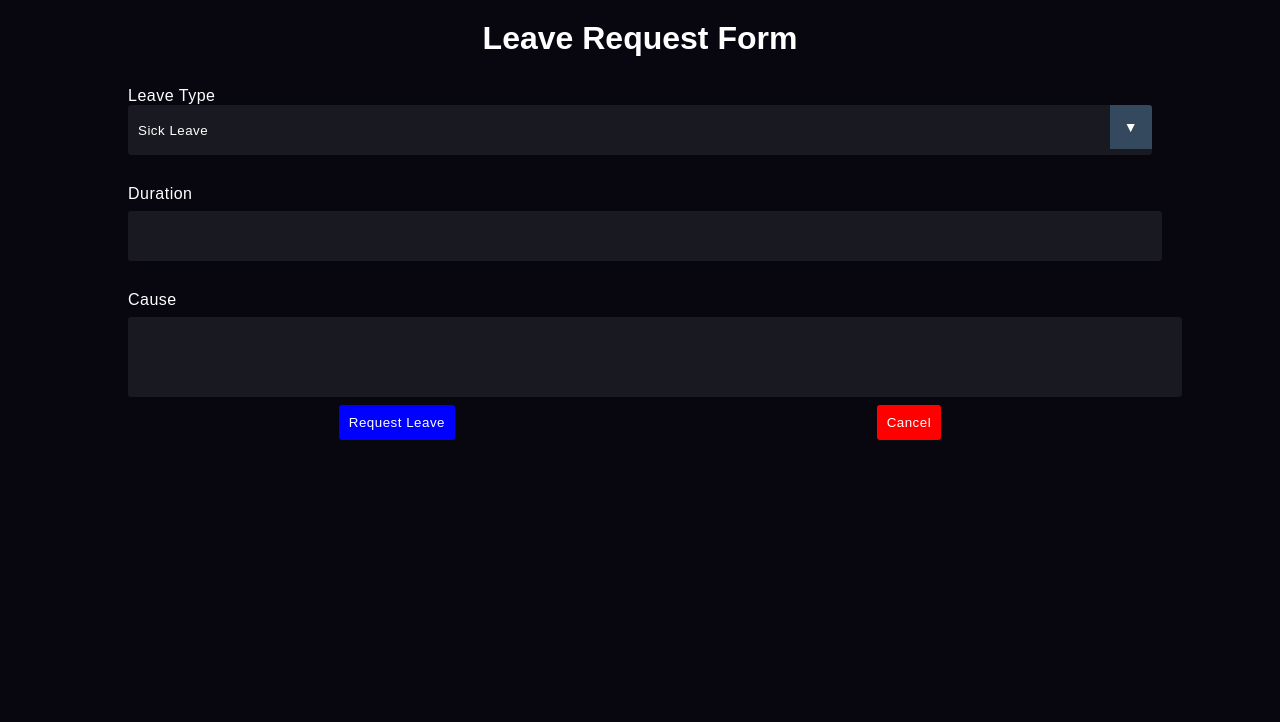
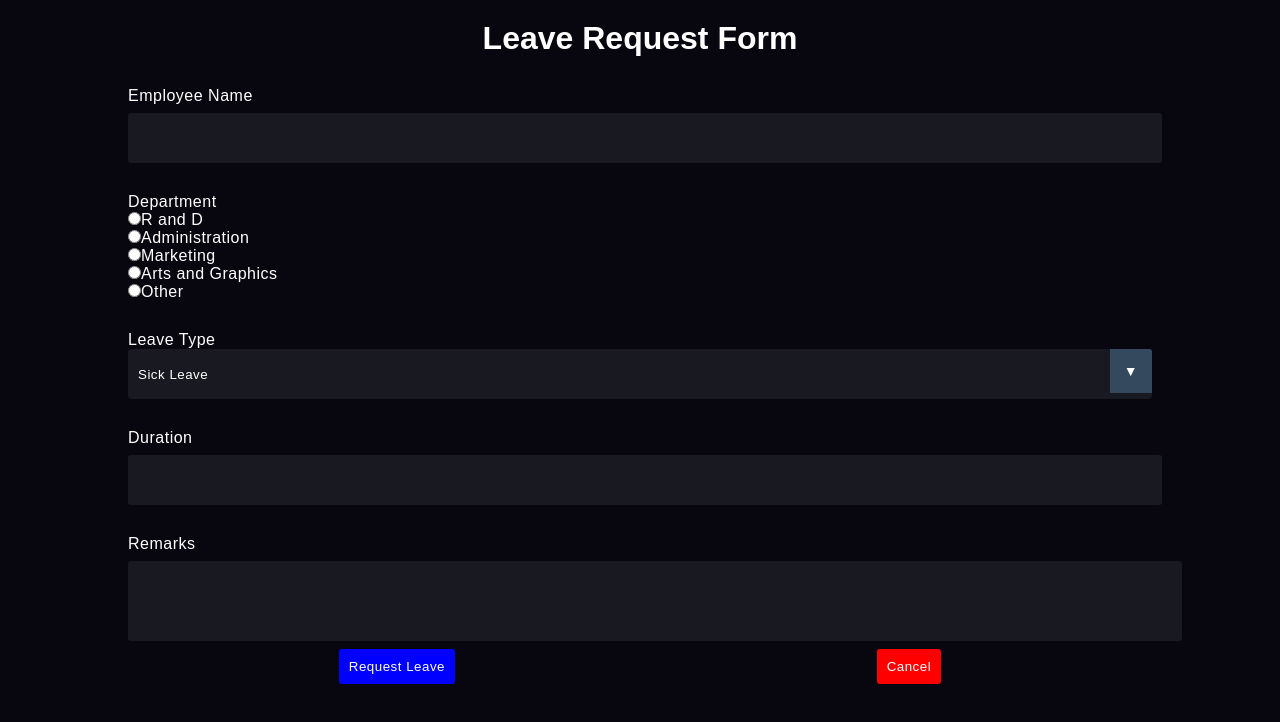
Before and after one commit to Yashaswe/leave-management, a React (Vite) app in the folder leave-management-frontend/: page /leave-request in a window 1280 px wide. Shown: the top 722 px of the page. Built offline with nearby package versions, Linux system fonts and the light colour scheme; sample sign-in values are in the browser's storage.

Commit message:
added elements to leave request form

```diff
--- a/leave-management-frontend/src/components/LeaveReq.jsx
+++ b/leave-management-frontend/src/components/LeaveReq.jsx
@@ -3,6 +3,47 @@ const LeaveReq = () => {
     <div className="leaveReqForm">
       <h1 className="title">Leave Request Form</h1>
       <form>
+        <div className="leaveReqElement employee_name">
+          <label>Employee Name </label>
+          <input type="text" className="inputText"></input>
+        </div>
+        <div className="leaveReqElement department_type">
+          <label>Department </label>
+          <br />
+          <input type="radio" id="rnd" name="department" value="rnd" />
+          <label>R and D</label>
+          <br />
+
+          <input
+            type="radio"
+            id="administration"
+            name="department"
+            value="administration"
+          />
+          <label>Administration</label>
+          <br />
+
+          <input
+            type="radio"
+            id="marketing"
+            name="department"
+            value="marketing"
+          />
+          <label>Marketing</label>
+          <br />
+          <input
+            type="radio"
+            id="artsAndGraphics"
+            name="department"
+            value="artsAndGraphics"
+          />
+          <label>Arts and Graphics</label>
+          <br />
+          <input type="radio" id="others" name="department" value="others" />
+          <label>Other</label>
+          <br />
+        </div>
+        <div className="leaveReqElement ">
           <label> Leave Type </label>
           <div className="select">
             <select name="leave_type" id="leave_type" className="leave_type">
@@ -11,11 +52,16 @@ const LeaveReq = () => {
               <option value="other">Other</option>
             </select>
           </div>
+        </div>
+        <div className="leaveReqElement duration">
           <label>Duration </label>
-        <input type="text"></input>
-        <label> Cause</label>
-        <textarea name="cause"></textarea>
-        <div className="leaveReqForm_button">
+          <input type="text" className="inputText"></input>
+        </div>
+        <div className="leaveReqElement remarks">
+          <label> Remarks</label>
+          <textarea name="remarks"></textarea>
+        </div>
+        <div className="leaveReqElement leaveReqForm_button">
           <button className="btn_leaveReq">Request Leave</button>
           <button className="btn_cancel">Cancel</button>
         </div>
--- a/leave-management-frontend/src/components/Login.jsx
+++ b/leave-management-frontend/src/components/Login.jsx
@@ -105,6 +105,7 @@ const Login = () => {
           <label>User Name</label>
           <input
             type="email"
+            className="inputText"
             required
             placeholder="Email"
             name="email"
@@ -117,6 +118,7 @@ const Login = () => {
           <input
             required
             type="password"
+            className="inputText"
             placeholder="Password"
             name="password"
             onChange={handleOnChange}
--- a/leave-management-frontend/src/index.css
+++ b/leave-management-frontend/src/index.css
@@ -41,7 +41,7 @@ form h3 {
   line-height: 42px;
   text-align: center;
 }
-label {
+.leaveReqElement {
   display: block;
   margin-top: 30px;
   font-size: 16px;
@@ -53,7 +53,7 @@ textarea:focus::placeholder {
   color: transparent;
 }
 
-input,
+.inputText,
 textarea {
   display: block;
   height: 50px;
```
Lines whose indentation alone changed are shown as unchanged.
